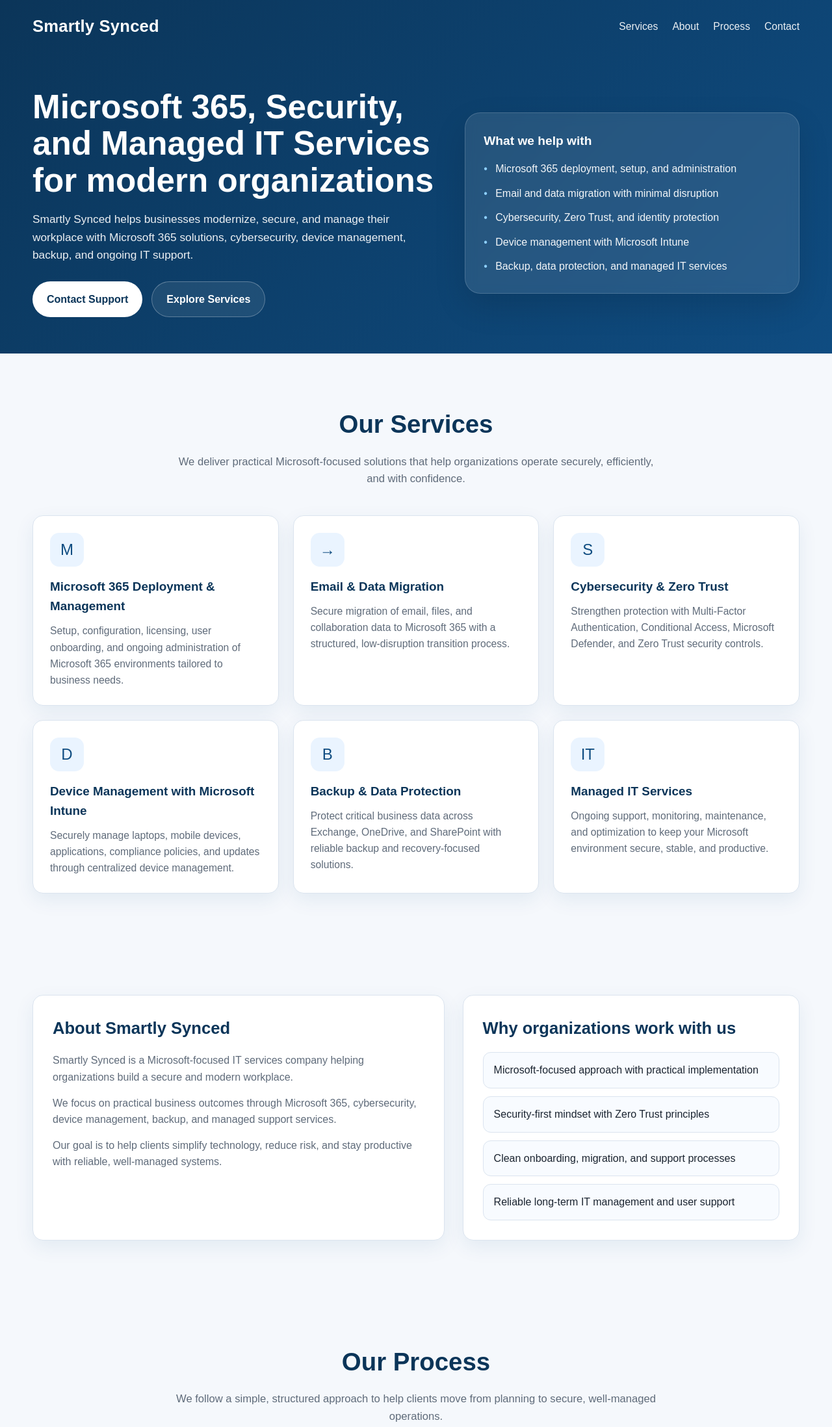
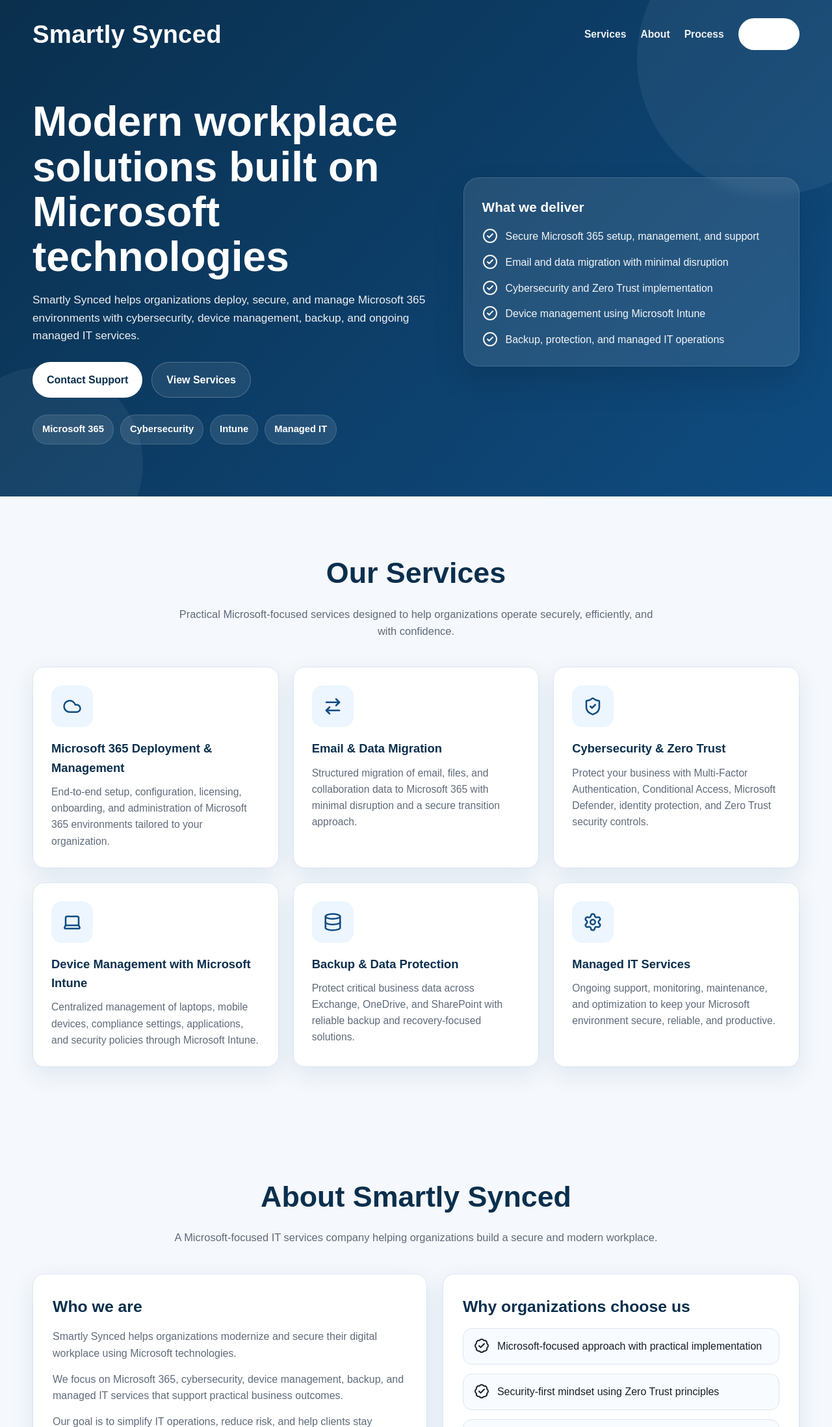
Before and after one commit to AbinayaVelrajan1995/SmartlySyncedCorp, a website: page src/index.html in a window 1280 px wide. Shown: the top 2196 px of the page at 65% size. Drawn offline with nearby package versions, Linux system fonts and the light colour scheme.

Commit message:
Update index.html

```diff
--- a/src/index.html
+++ b/src/index.html
@@ -8,423 +8,68 @@
     name="description"
     content="Smartly Synced helps organizations modernize and secure their workplace with Microsoft 365, cybersecurity, device management, backup, and managed IT services."
   />
-  <style>
-    :root {
-      --primary: #0f4c81;
-      --primary-dark: #0b3559;
-      --accent: #1f8efa;
-      --bg: #f5f8fc;
-      --surface: #ffffff;
-      --text: #1b2430;
-      --muted: #5f6b7a;
-      --border: #dbe4ef;
-      --shadow: 0 10px 30px rgba(15, 76, 129, 0.08);
-      --radius: 16px;
-      --max-width: 1180px;
-    }
-
-    * {
-      box-sizing: border-box;
-      margin: 0;
-      padding: 0;
-    }
-
-    html {
-      scroll-behavior: smooth;
-    }
-
-    body {
-      font-family: Arial, Helvetica, sans-serif;
-      background: var(--bg);
-      color: var(--text);
-      line-height: 1.6;
-    }
-
-    a {
-      color: inherit;
-      text-decoration: none;
-    }
-
-    .container {
-      width: min(var(--max-width), calc(100% - 32px));
-      margin: 0 auto;
-    }
-
-    header {
-      background: linear-gradient(135deg, var(--primary-dark), var(--primary));
-      color: #ffffff;
-      padding-bottom: 56px;
-    }
-
-    .nav {
-      display: flex;
-      align-items: center;
-      justify-content: space-between;
-      gap: 16px;
-      padding: 20px 0;
-    }
-
-    .brand {
-      font-size: 1.6rem;
-      font-weight: 700;
-      letter-spacing: 0.2px;
-    }
-
-    .nav-links {
-      display: flex;
-      gap: 22px;
-      flex-wrap: wrap;
-      align-items: center;
-      font-size: 0.98rem;
-    }
-
-    .nav-links a {
-      opacity: 0.92;
-    }
-
-    .nav-links a:hover {
-      opacity: 1;
-    }
-
-    .hero {
-      display: grid;
-      grid-template-columns: 1.1fr 0.9fr;
-      gap: 36px;
-      align-items: center;
-      padding: 56px 0 0;
-    }
-
-    .hero h1 {
-      font-size: clamp(2.2rem, 4vw, 4rem);
-      line-height: 1.1;
-      margin-bottom: 18px;
-    }
-
-    .hero p {
-      font-size: 1.08rem;
-      max-width: 640px;
-      color: rgba(255, 255, 255, 0.92);
-      margin-bottom: 26px;
-    }
-
-    .hero-actions {
-      display: flex;
-      gap: 14px;
-      flex-wrap: wrap;
-    }
-
-    .btn {
-      display: inline-flex;
-      align-items: center;
-      justify-content: center;
-      padding: 14px 22px;
-      border-radius: 999px;
-      font-weight: 700;
-      transition: 0.2s ease;
-    }
-
-    .btn-primary {
-      background: #ffffff;
-      color: var(--primary-dark);
-    }
-
-    .btn-primary:hover {
-      transform: translateY(-1px);
-    }
-
-    .btn-secondary {
-      border: 1px solid rgba(255, 255, 255, 0.28);
-      color: #ffffff;
-      background: rgba(255, 255, 255, 0.08);
-    }
-
-    .hero-card {
-      background: rgba(255, 255, 255, 0.1);
-      border: 1px solid rgba(255, 255, 255, 0.16);
-      border-radius: 24px;
-      padding: 28px;
-      box-shadow: 0 20px 50px rgba(0, 0, 0, 0.12);
-      backdrop-filter: blur(8px);
-    }
-
-    .hero-card h3 {
-      font-size: 1.2rem;
-      margin-bottom: 14px;
-    }
-
-    .hero-card ul {
-      list-style: none;
-      display: grid;
-      gap: 12px;
-      color: rgba(255, 255, 255, 0.95);
-    }
-
-    .hero-card li {
-      padding-left: 18px;
-      position: relative;
-    }
-
-    .hero-card li::before {
-      content: "•";
-      position: absolute;
-      left: 0;
-      color: #8ed0ff;
-    }
-
-    section {
-      padding: 78px 0;
-    }
-
-    .section-heading {
-      text-align: center;
-      max-width: 760px;
-      margin: 0 auto 42px;
-    }
-
-    .section-heading h2 {
-      font-size: clamp(1.8rem, 3vw, 2.8rem);
-      margin-bottom: 14px;
-      color: var(--primary-dark);
-    }
-
-    .section-heading p {
-      color: var(--muted);
-      font-size: 1.04rem;
-    }
-
-    .services-grid {
-      display: grid;
-      grid-template-columns: repeat(3, 1fr);
-      gap: 22px;
-    }
-
-    .card {
-      background: var(--surface);
-      border: 1px solid var(--border);
-      border-radius: var(--radius);
-      padding: 26px;
-      box-shadow: var(--shadow);
-    }
-
-    .card-icon {
-      width: 52px;
-      height: 52px;
-      border-radius: 14px;
-      display: inline-flex;
-      align-items: center;
-      justify-content: center;
-      background: #eaf4ff;
-      color: var(--primary);
-      font-size: 1.5rem;
-      margin-bottom: 16px;
-    }
-
-    .card h3 {
-      font-size: 1.18rem;
-      margin-bottom: 10px;
-      color: var(--primary-dark);
-    }
-
-    .card p {
-      color: var(--muted);
-      font-size: 0.98rem;
-    }
-
-    .about {
-      display: grid;
-      grid-template-columns: 1.1fr 0.9fr;
-      gap: 28px;
-      align-items: stretch;
-    }
-
-    .about-panel {
-      background: var(--surface);
-      border: 1px solid var(--border);
-      border-radius: var(--radius);
-      padding: 30px;
-      box-shadow: var(--shadow);
-    }
-
-    .about-panel h3 {
-      font-size: 1.6rem;
-      margin-bottom: 16px;
-      color: var(--primary-dark);
-    }
-
-    .about-panel p {
-      color: var(--muted);
-      margin-bottom: 14px;
-    }
-
-    .about-points {
-      list-style: none;
-      display: grid;
-      gap: 12px;
-      margin-top: 16px;
-    }
-
-    .about-points li {
-      background: #f8fbff;
-      border: 1px solid var(--border);
-      border-radius: 12px;
-      padding: 14px 16px;
-      color: var(--text);
-    }
-
-    .process-grid {
-      display: grid;
-      grid-template-columns: repeat(3, 1fr);
-      gap: 22px;
-    }
-
-    .process-step {
-      background: var(--surface);
-      border: 1px solid var(--border);
-      border-radius: var(--radius);
-      padding: 28px;
-      box-shadow: var(--shadow);
-    }
-
-    .step-number {
-      width: 40px;
-      height: 40px;
-      border-radius: 999px;
-      background: var(--primary);
-      color: #ffffff;
-      display: inline-flex;
-      align-items: center;
-      justify-content: center;
-      font-weight: 700;
-      margin-bottom: 16px;
-    }
-
-    .process-step h3 {
-      margin-bottom: 10px;
-      color: var(--primary-dark);
-    }
-
-    .process-step p {
-      color: var(--muted);
-    }
-
-    .contact-box {
-      background: linear-gradient(135deg, var(--primary-dark), var(--primary));
-      color: #ffffff;
-      border-radius: 24px;
-      padding: 42px;
-      box-shadow: 0 16px 40px rgba(15, 76, 129, 0.18);
-    }
-
-    .contact-box h2 {
-      font-size: clamp(1.8rem, 3vw, 2.6rem);
-      margin-bottom: 14px;
-    }
-
-    .contact-box p {
-      max-width: 760px;
-      color: rgba(255, 255, 255, 0.92);
-      margin-bottom: 24px;
-    }
-
-    .contact-actions {
-      display: flex;
-      flex-wrap: wrap;
-      gap: 14px;
-    }
-
-    .contact-chip {
-      display: inline-flex;
-      align-items: center;
-      gap: 10px;
-      background: rgba(255, 255, 255, 0.12);
-      border: 1px solid rgba(255, 255, 255, 0.18);
-      padding: 14px 18px;
-      border-radius: 14px;
-      color: #ffffff;
-      font-weight: 600;
-    }
-
-    footer {
-      padding: 28px 0 40px;
-      color: var(--muted);
-      text-align: center;
-      font-size: 0.95rem;
-    }
-
-    @media (max-width: 980px) {
-      .hero,
-      .about,
-      .services-grid,
-      .process-grid {
-        grid-template-columns: 1fr;
-      }
-
-      .nav {
-        flex-direction: column;
-        align-items: flex-start;
-      }
-
-      .hero {
-        padding-top: 30px;
-      }
-    }
-
-    @media (max-width: 640px) {
-      .contact-box,
-      .card,
-      .about-panel,
-      .process-step,
-      .hero-card {
-        padding: 22px;
-      }
-
-      .hero-actions,
-      .contact-actions {
-        flex-direction: column;
-        align-items: stretch;
-      }
-
-      .btn,
-      .contact-chip {
-        width: 100%;
-      }
-    }
-  </style>
+  <link rel="stylesheet" href="./styles.css" />
+  <script src="https://unpkg.com/lucide@latest"></script>
 </head>
 <body>
-  <header>
+
+  <header class="site-header">
     <div class="container">
       <nav class="nav">
         <a href="#" class="brand">Smartly Synced</a>
+
         <div class="nav-links">
           <a href="#services">Services</a>
           <a href="#about">About</a>
           <a href="#process">Process</a>
-          <a href="#contact">Contact</a>
+          <a href="#contact" class="nav-cta">Contact</a>
         </div>
       </nav>
 
       <div class="hero">
-        <div>
-          <h1>Microsoft 365, Security, and Managed IT Services for modern organizations</h1>
+        <div class="hero-content">
+          <h1>Modern workplace solutions built on Microsoft technologies</h1>
           <p>
-            Smartly Synced helps businesses modernize, secure, and manage their workplace with
-            Microsoft 365 solutions, cybersecurity, device management, backup, and ongoing IT support.
+            Smartly Synced helps organizations deploy, secure, and manage Microsoft 365 environments
+            with cybersecurity, device management, backup, and ongoing managed IT services.
           </p>
+
           <div class="hero-actions">
             <a class="btn btn-primary" href="mailto:support@smartlysynced.com">Contact Support</a>
-            <a class="btn btn-secondary" href="#services">Explore Services</a>
+            <a class="btn btn-secondary" href="#services">View Services</a>
+          </div>
+
+          <div class="hero-tags">
+            <span class="tag">Microsoft 365</span>
+            <span class="tag">Cybersecurity</span>
+            <span class="tag">Intune</span>
+            <span class="tag">Managed IT</span>
           </div>
         </div>
 
-        <div class="hero-card">
-          <h3>What we help with</h3>
-          <ul>
-            <li>Microsoft 365 deployment, setup, and administration</li>
-            <li>Email and data migration with minimal disruption</li>
-            <li>Cybersecurity, Zero Trust, and identity protection</li>
-            <li>Device management with Microsoft Intune</li>
-            <li>Backup, data protection, and managed IT services</li>
+        <div class="hero-panel">
+          <h3>What we deliver</h3>
+          <ul class="panel-list">
+            <li>
+              <i data-lucide="check-circle-2"></i>
+              <span>Secure Microsoft 365 setup, management, and support</span>
+            </li>
+            <li>
+              <i data-lucide="check-circle-2"></i>
+              <span>Email and data migration with minimal disruption</span>
+            </li>
+            <li>
+              <i data-lucide="check-circle-2"></i>
+              <span>Cybersecurity and Zero Trust implementation</span>
+            </li>
+            <li>
+              <i data-lucide="check-circle-2"></i>
+              <span>Device management using Microsoft Intune</span>
+            </li>
+            <li>
+              <i data-lucide="check-circle-2"></i>
+              <span>Backup, protection, and managed IT operations</span>
+            </li>
           </ul>
         </div>
       </div>
@@ -436,50 +81,60 @@
       <div class="section-heading">
         <h2>Our Services</h2>
         <p>
-          We deliver practical Microsoft-focused solutions that help organizations operate securely,
+          Practical Microsoft-focused services designed to help organizations operate securely,
           efficiently, and with confidence.
         </p>
       </div>
 
       <div class="services-grid">
         <div class="card">
-          <div class="card-icon">M</div>
+          <div class="card-icon">
+            <i data-lucide="cloud"></i>
+          </div>
           <h3>Microsoft 365 Deployment & Management</h3>
           <p>
-            Setup, configuration, licensing, user onboarding, and ongoing administration of Microsoft 365
-            environments tailored to business needs.
+            End-to-end setup, configuration, licensing, onboarding, and administration of Microsoft 365
+            environments tailored to your organization.
           </p>
         </div>
 
         <div class="card">
-          <div class="card-icon">→</div>
+          <div class="card-icon">
+            <i data-lucide="arrow-right-left"></i>
+          </div>
           <h3>Email & Data Migration</h3>
           <p>
-            Secure migration of email, files, and collaboration data to Microsoft 365 with a structured,
-            low-disruption transition process.
+            Structured migration of email, files, and collaboration data to Microsoft 365 with
+            minimal disruption and a secure transition approach.
           </p>
         </div>
 
         <div class="card">
-          <div class="card-icon">S</div>
+          <div class="card-icon">
+            <i data-lucide="shield-check"></i>
+          </div>
           <h3>Cybersecurity & Zero Trust</h3>
           <p>
-            Strengthen protection with Multi-Factor Authentication, Conditional Access, Microsoft Defender,
-            and Zero Trust security controls.
+            Protect your business with Multi-Factor Authentication, Conditional Access, Microsoft Defender,
+            identity protection, and Zero Trust security controls.
           </p>
         </div>
 
         <div class="card">
-          <div class="card-icon">D</div>
+          <div class="card-icon">
+            <i data-lucide="laptop"></i>
+          </div>
           <h3>Device Management with Microsoft Intune</h3>
           <p>
-            Securely manage laptops, mobile devices, applications, compliance policies, and updates
-            through centralized device management.
+            Centralized management of laptops, mobile devices, compliance settings, applications,
+            and security policies through Microsoft Intune.
           </p>
         </div>
 
         <div class="card">
-          <div class="card-icon">B</div>
+          <div class="card-icon">
+            <i data-lucide="database"></i>
+          </div>
           <h3>Backup & Data Protection</h3>
           <p>
             Protect critical business data across Exchange, OneDrive, and SharePoint with reliable
@@ -488,11 +143,13 @@
         </div>
 
         <div class="card">
-          <div class="card-icon">IT</div>
+          <div class="card-icon">
+            <i data-lucide="settings"></i>
+          </div>
           <h3>Managed IT Services</h3>
           <p>
             Ongoing support, monitoring, maintenance, and optimization to keep your Microsoft
-            environment secure, stable, and productive.
+            environment secure, reliable, and productive.
           </p>
         </div>
       </div>
@@ -501,30 +158,48 @@
 
   <section id="about">
     <div class="container">
-      <div class="about">
-        <div class="about-panel">
-          <h3>About Smartly Synced</h3>
+      <div class="section-heading">
+        <h2>About Smartly Synced</h2>
+        <p>
+          A Microsoft-focused IT services company helping organizations build a secure and modern workplace.
+        </p>
+      </div>
+
+      <div class="about-grid">
+        <div class="about-box">
+          <h3>Who we are</h3>
           <p>
-            Smartly Synced is a Microsoft-focused IT services company helping organizations build a
-            secure and modern workplace.
+            Smartly Synced helps organizations modernize and secure their digital workplace using Microsoft technologies.
           </p>
           <p>
-            We focus on practical business outcomes through Microsoft 365, cybersecurity, device
-            management, backup, and managed support services.
+            We focus on Microsoft 365, cybersecurity, device management, backup, and managed IT services
+            that support practical business outcomes.
           </p>
           <p>
-            Our goal is to help clients simplify technology, reduce risk, and stay productive with
-            reliable, well-managed systems.
+            Our goal is to simplify IT operations, reduce risk, and help clients stay productive with
+            well-managed systems and dependable support.
           </p>
         </div>
 
-        <div class="about-panel">
-          <h3>Why organizations work with us</h3>
-          <ul class="about-points">
-            <li>Microsoft-focused approach with practical implementation</li>
-            <li>Security-first mindset with Zero Trust principles</li>
-            <li>Clean onboarding, migration, and support processes</li>
-            <li>Reliable long-term IT management and user support</li>
+        <div class="about-box">
+          <h3>Why organizations choose us</h3>
+          <ul class="value-list">
+            <li>
+              <i data-lucide="badge-check"></i>
+              <span>Microsoft-focused approach with practical implementation</span>
+            </li>
+            <li>
+              <i data-lucide="badge-check"></i>
+              <span>Security-first mindset using Zero Trust principles</span>
+            </li>
+            <li>
+              <i data-lucide="badge-check"></i>
+              <span>Clean onboarding, migration, and support processes</span>
+            </li>
+            <li>
+              <i data-lucide="badge-check"></i>
+              <span>Long-term IT management and reliable user support</span>
+            </li>
           </ul>
         </div>
       </div>
@@ -536,8 +211,7 @@
       <div class="section-heading">
         <h2>Our Process</h2>
         <p>
-          We follow a simple, structured approach to help clients move from planning to secure,
-          well-managed operations.
+          A simple and structured approach that takes clients from planning to secure, well-managed operations.
         </p>
       </div>
 
@@ -546,8 +220,8 @@
           <div class="step-number">1</div>
           <h3>Assessment</h3>
           <p>
-            We review your current environment, business requirements, users, devices, and security posture
-            to identify the right solution path.
+            We review your environment, users, devices, and security posture to understand requirements
+            and define the right solution path.
           </p>
         </div>
 
@@ -555,8 +229,8 @@
           <div class="step-number">2</div>
           <h3>Implementation</h3>
           <p>
-            We deploy and configure Microsoft 365, security controls, migration tasks, and device
-            management with clear and controlled execution.
+            We deploy and configure Microsoft 365, migration tasks, security controls, and device management
+            with a controlled execution plan.
           </p>
         </div>
 
@@ -574,15 +248,16 @@
 
   <section id="contact">
     <div class="container">
-      <div class="contact-box">
+      <div class="cta">
         <h2>Need support or want to discuss your requirements?</h2>
         <p>
-          For any inquiries, service requests, or project discussions, connect with us through our support email.
+          For service inquiries, project discussions, or support requests, connect with us through our support email.
         </p>
 
-        <div class="contact-actions">
-          <a class="contact-chip" href="mailto:support@smartlysynced.com">
-            support@smartlysynced.com
+        <div class="cta-actions">
+          <a class="contact-link" href="mailto:support@smartlysynced.com">
+            <i data-lucide="mail"></i>
+            <span>support@smartlysynced.com</span>
           </a>
         </div>
       </div>
@@ -591,8 +266,12 @@
 
   <footer>
     <div class="container">
-      <p>&copy; 2026 Smartly Synced. All rights reserved.</p>
+      © 2026 Smartly Synced. All rights reserved.
     </div>
   </footer>
+
+  <script>
+    lucide.createIcons();
+  </script>
 </body>
 </html>
```
